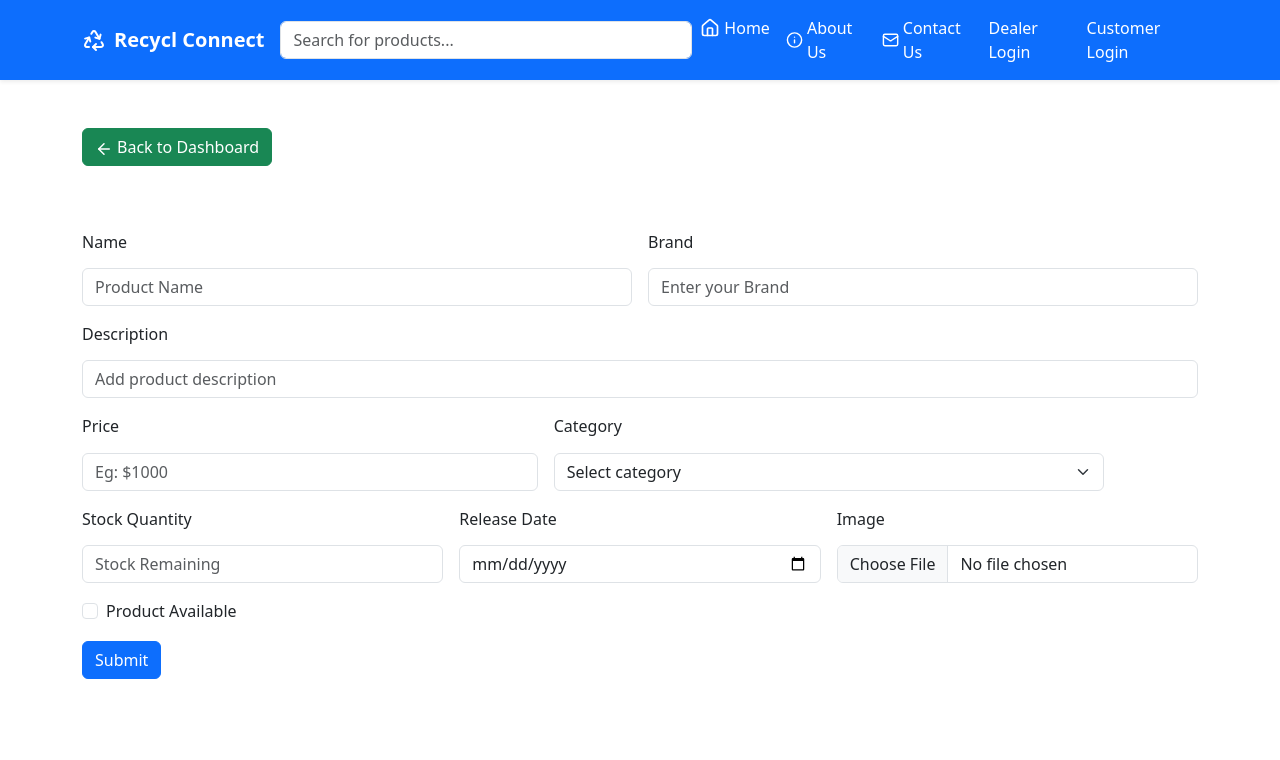
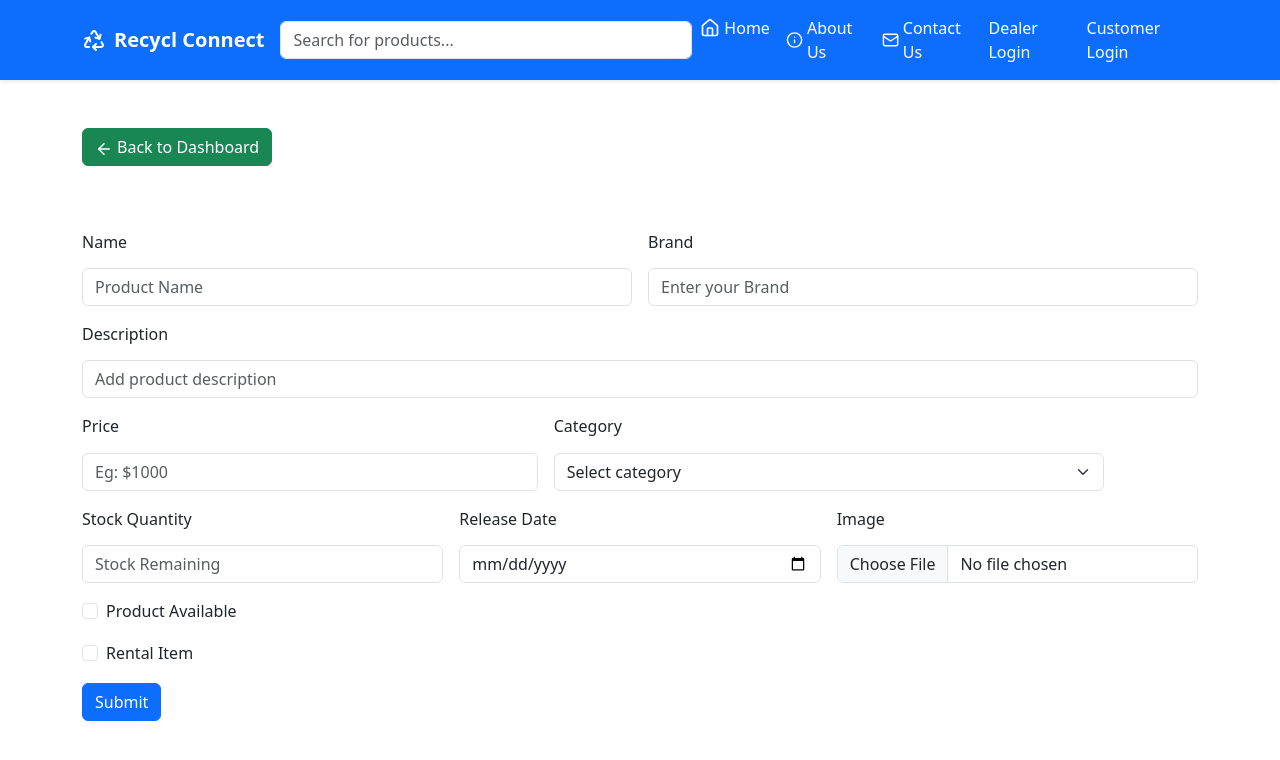
Before and after one commit to balaji42003/sitepublish, a React (Vite) app: page /sell in a window 1280 px wide. Shown: the top 760 px of the page. Built offline with nearby package versions, Linux system fonts and the light colour scheme.

Commit message:
added-rent-button

```diff
--- a/src/Sellitem.jsx
+++ b/src/Sellitem.jsx
@@ -22,12 +22,18 @@ const Sellitem = () => {
     stockQuantity: "",
     releaseDate: "",
     productAvailable: false,
+    rental: false, // Add rental field
   });
   const [image, setImage] = useState(null);
 
   const handleInputChange = (e) => {
     const { name, value } = e.target;
     setProduct({ ...product, [name]: value });
+  };
+
+  const handleCheckboxChange = (e) => {
+    const { name, checked } = e.target;
+    setProduct({ ...product, [name]: checked });
   };
 
   const handleImageChange = (e) => {
@@ -199,6 +205,19 @@ const Sellitem = () => {
             </div>
           </div>
           <div className="col-12">
+            <div className="form-check">
+              <input
+                className="form-check-input"
+                type="checkbox"
+                name="rental"
+                id="rentalCheck"
+                checked={product.rental}
+                onChange={handleCheckboxChange}
+              />
+              <label className="form-check-label">Rental Item</label>
+            </div>
+          </div>
+          <div className="col-12">
             <button
               type="submit"
               className="btn btn-primary"
--- a/src/View.jsx
+++ b/src/View.jsx
@@ -71,7 +71,6 @@ const View = ({ addToCart }) => {
       <button onClick={() => navigate(-1)} className="btn btn-info mt-5">
         Back to Previous Page
       </button>
-
       <div
         className="grid"
         style={{
@@ -95,7 +94,7 @@ const View = ({ addToCart }) => {
           </h2>
         ) : (
           products.map((product) => {
-            const { id, brand, name, price, productAvailable, imageUrl } = product;
+            const { id, brand, name, price, productAvailable, imageUrl, rental } = product;
             return (
               <div
                 className="card mb-3"
@@ -152,6 +151,11 @@ const View = ({ addToCart }) => {
                       >
                         {"~ " + brand}
                       </i>
+                      {rental && (
+                        <button className="btn btn-danger btn-sm" style={{ marginLeft: "10px" }}>
+                          Rent
+                        </button>
+                      )}
                     </div>
                     <hr className="hr-line" style={{ margin: "10px 0" }} />
                     <div className="home-cart-price">
@@ -168,7 +172,7 @@ const View = ({ addToCart }) => {
                       </h5>
                     </div>
                     <button
-                      className="btn btn-warning"
+                      className="btn btn-primary"
                       style={{ margin: "10px 25px 0px" }}
                       onClick={(e) => handleAddToCart(product, e)}
                       disabled={!productAvailable}
```
Also changed, not shown: 1 other file (tests, documents, lock files or other folders).
